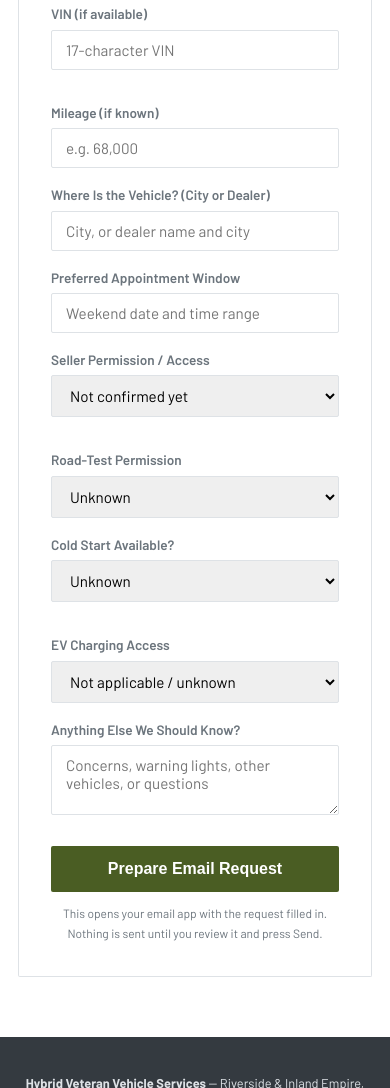
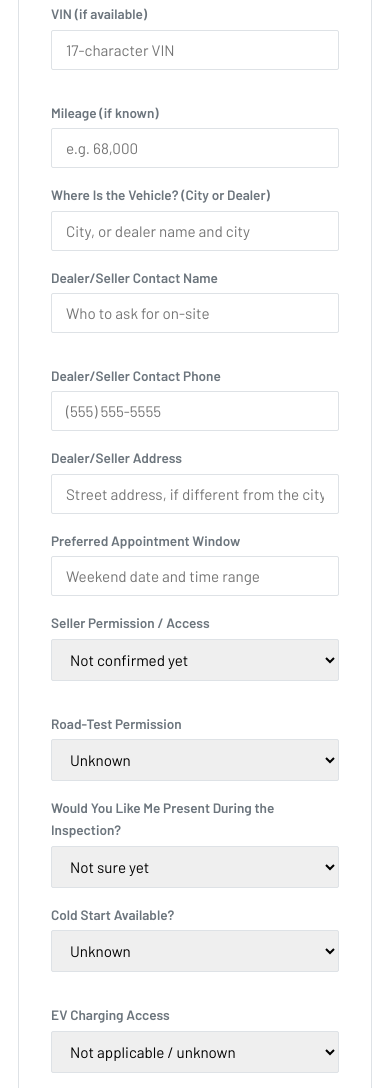
Before and after one commit to aztectech82-cell/hybridveteran, a plain HTML site: page inspections.html in a window 390 px wide. Shown: the part 7805-8893 px from the top of the page. Drawn offline with nearby package versions, Linux system fonts and the light colour scheme; a web font is replaced by a local one.

Commit message:
Add dealer contact name/phone/address and on-site-presence question to booking form

```diff
--- a/inspections.html
+++ b/inspections.html
@@ -734,6 +734,20 @@
                     <label for="location">Where Is the Vehicle? (City or Dealer)</label>
                     <input type="text" id="location" name="location" required placeholder="City, or dealer name and city">
                 </div>
+                <div class="form-row">
+                    <div class="form-group">
+                        <label for="dealer-contact-name">Dealer/Seller Contact Name</label>
+                        <input type="text" id="dealer-contact-name" name="dealer-contact-name" placeholder="Who to ask for on-site">
+                    </div>
+                    <div class="form-group">
+                        <label for="dealer-contact-phone">Dealer/Seller Contact Phone</label>
+                        <input type="tel" id="dealer-contact-phone" name="dealer-contact-phone" placeholder="(555) 555-5555">
+                    </div>
+                </div>
+                <div class="form-group">
+                    <label for="dealer-address">Dealer/Seller Address</label>
+                    <input type="text" id="dealer-address" name="dealer-address" placeholder="Street address, if different from the city above">
+                </div>
                 <div class="form-group">
                     <label for="window">Preferred Appointment Window</label>
                     <input type="text" id="window" name="window" placeholder="Weekend date and time range">
@@ -755,6 +769,14 @@
                             <option value="no">Seller says no</option>
                         </select>
                     </div>
+                </div>
+                <div class="form-group">
+                    <label for="want-present">Would You Like Me Present During the Inspection?</label>
+                    <select id="want-present" name="want-present">
+                        <option value="not-sure">Not sure yet</option>
+                        <option value="yes">Yes, I'd like to be there</option>
+                        <option value="no">No, inspect independently and send me the report</option>
+                    </select>
                 </div>
                 <div class="form-row">
                     <div class="form-group">
@@ -812,9 +834,13 @@ function handleSubmit(e) {
              + 'VIN: ' + data.get('vin') + '\n'
              + 'Mileage: ' + data.get('mileage') + '\n'
              + 'Seller location: ' + data.get('location') + '\n'
+             + 'Dealer/seller contact name: ' + data.get('dealer-contact-name') + '\n'
+             + 'Dealer/seller contact phone: ' + data.get('dealer-contact-phone') + '\n'
+             + 'Dealer/seller address: ' + data.get('dealer-address') + '\n'
              + 'Preferred window: ' + data.get('window') + '\n'
              + 'Seller permission/access: ' + data.get('permission') + '\n'
              + 'Road-test permission: ' + data.get('road-test') + '\n'
+             + 'Want me present during inspection: ' + data.get('want-present') + '\n'
              + 'Cold start available: ' + data.get('cold-start') + '\n'
              + 'EV charging access: ' + data.get('charging-access') + '\n'
              + 'Details: ' + data.get('details');
```
